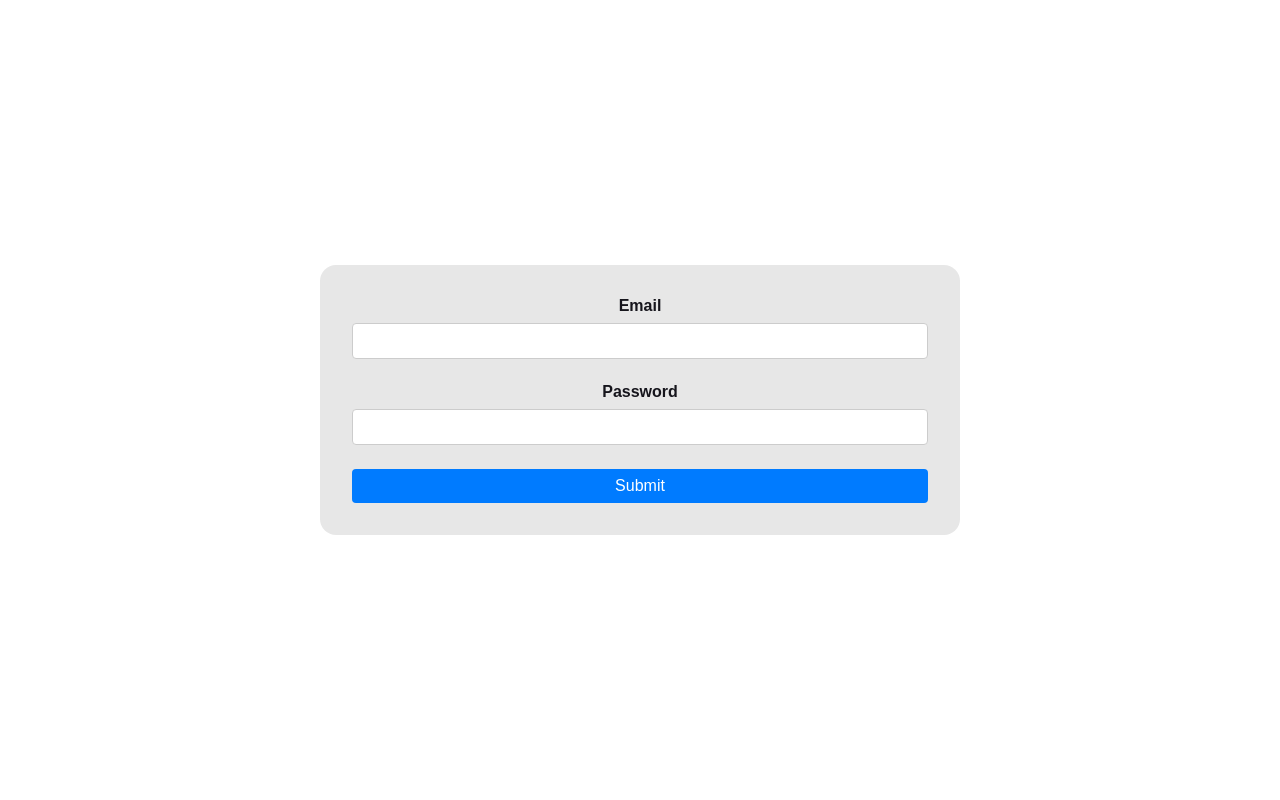
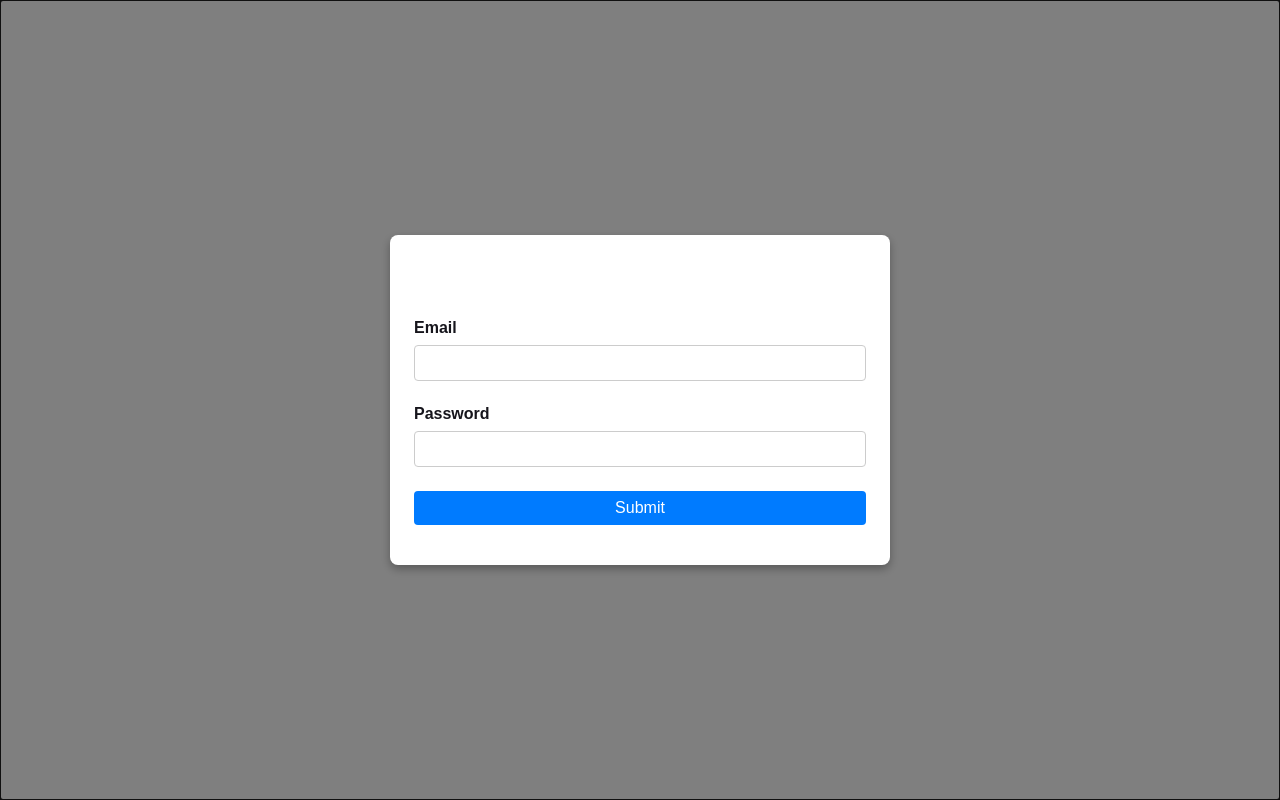
Before and after one commit to obadaDeg/employee-management-system, a React (Vite) app: page /login in a window 1280 px wide. Built offline with nearby package versions, Linux system fonts and the light colour scheme.

Commit message:
trying login form with modals

```diff
--- a/src/pages/Auth/LoginPage.jsx
+++ b/src/pages/Auth/LoginPage.jsx
@@ -1,14 +1,21 @@
 import Form from "../../components/Form/Form";
+import Modal from "../../components/Modal/Modal";
 import { loginFields } from "../../utils/constants";
 import styles from "./LoginPage.module.css";
 
 export default function LoginPage() {
   return (
-    <div className={styles.authForm}>
-      <Form
+    // <div className={styles.authForm}>
+    //   <Form
+    //     fields={loginFields}
+    //     onSubmit={(data) => console.log("Login Data:", data)}
+    //   />
+    // </div>
+    <Modal isOpen>
+        <Form
         fields={loginFields}
         onSubmit={(data) => console.log("Login Data:", data)}
       />
-    </div>
+    </Modal>
   );
 }
--- a/src/utils/form-validation.js
+++ b/src/utils/form-validation.js
@@ -19,8 +19,7 @@ export const validateForm = (formData, validationRules) => {
       }
 
       if (rule.type === "email" && value) {
-        const emailRegex = /^[^\s@]+@[^\s@]+\.[^\s@]+$/;
-        if (!emailRegex.test(value)) {
+        if (validateEmail(value)) {
           errors[field] = rule.message || "Invalid email format.";
         }
       }
```
